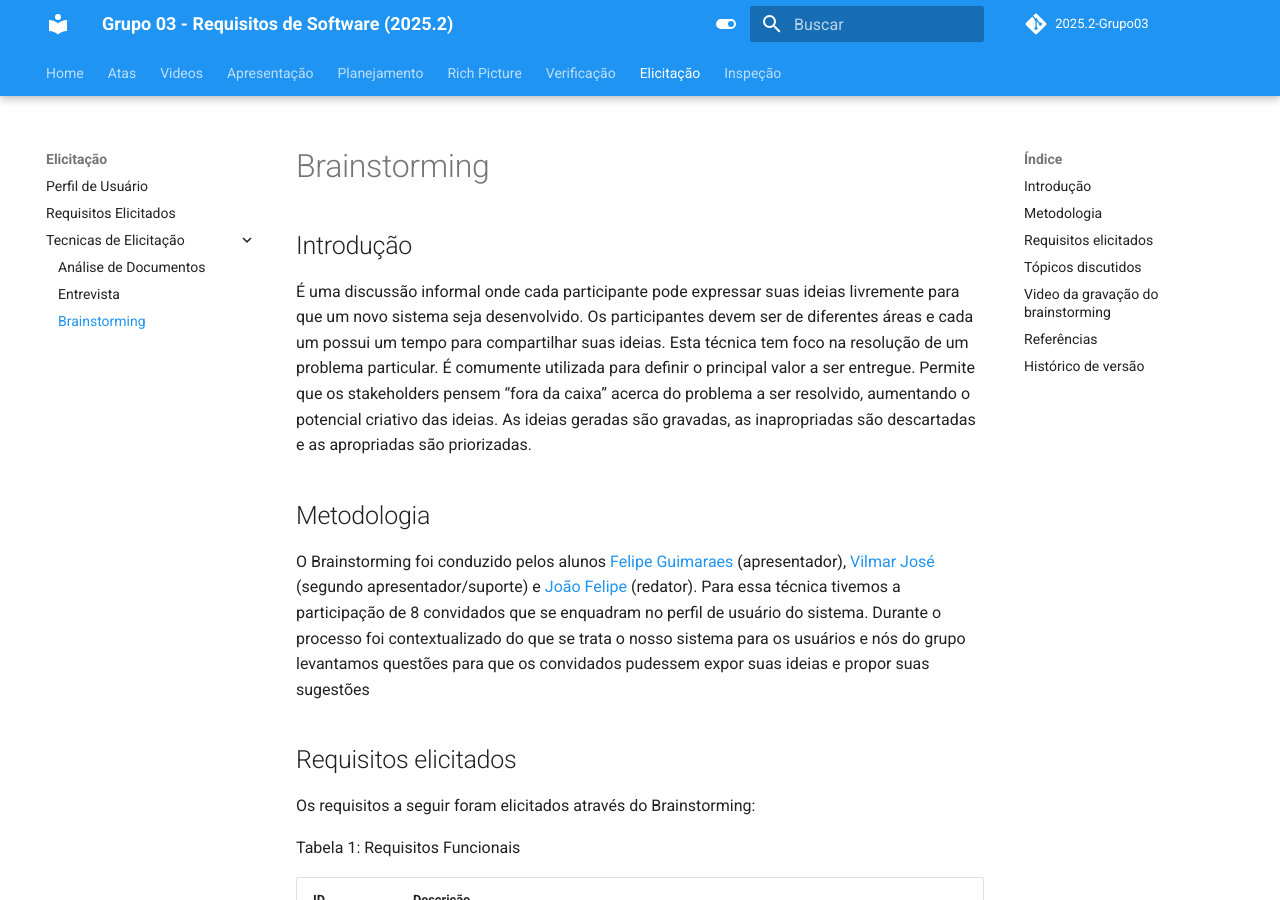
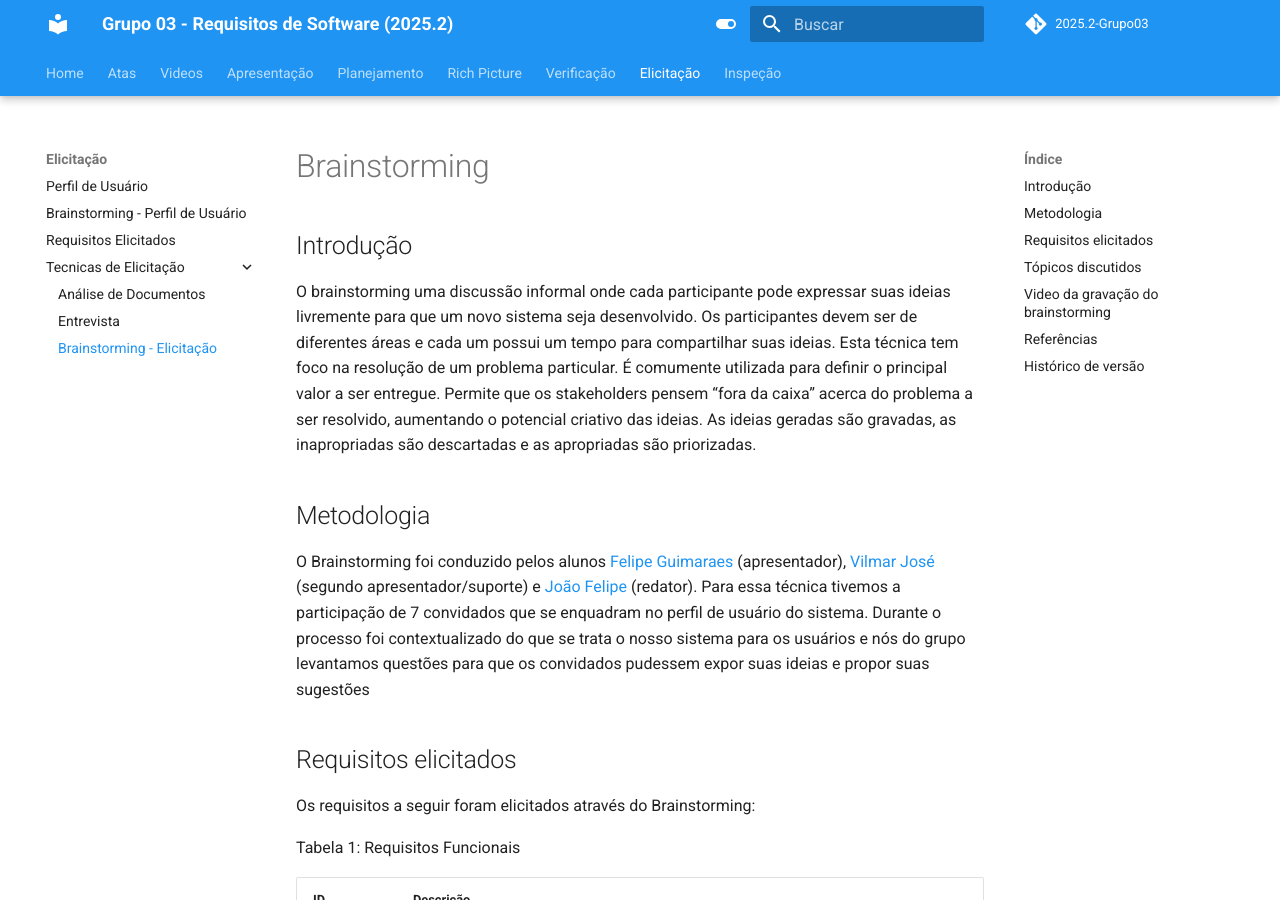
Before and after one commit to Requisitos-de-Software/2025.2-Grupo03, an MkDocs documentation site: the page built from docs/Elicitacao/brainstorming.md, in a window 1280 px wide and 900 px high. Built offline with MkDocs 1.6.1 and Material for MkDocs 9.7.7, drawn with Linux system fonts in a browser that asks for light colours; comment, search, counter and statistics services are not loaded.

Commit message:
subindo tela do brainstorming de perfil de usuario

```diff
--- a/docs/Elicitacao/brainstorming.md
+++ b/docs/Elicitacao/brainstorming.md
@@ -1,10 +1,10 @@
 # Brainstorming
 
 ## Introdução
-É uma discussão informal onde cada participante pode expressar suas ideias livremente para que um novo sistema seja desenvolvido. Os participantes devem ser de diferentes áreas e cada um possui um tempo para compartilhar suas ideias. Esta técnica tem foco na resolução de um problema particular. É comumente utilizada para definir o principal valor a ser entregue. Permite que os stakeholders pensem “fora da caixa” acerca do problema a ser resolvido, aumentando o potencial criativo das ideias. As ideias geradas são gravadas, as inapropriadas são descartadas e as apropriadas são priorizadas.
+O brainstorming uma discussão informal onde cada participante pode expressar suas ideias livremente para que um novo sistema seja desenvolvido. Os participantes devem ser de diferentes áreas e cada um possui um tempo para compartilhar suas ideias. Esta técnica tem foco na resolução de um problema particular. É comumente utilizada para definir o principal valor a ser entregue. Permite que os stakeholders pensem “fora da caixa” acerca do problema a ser resolvido, aumentando o potencial criativo das ideias. As ideias geradas são gravadas, as inapropriadas são descartadas e as apropriadas são priorizadas.
 
 ## Metodologia
-O Brainstorming foi conduzido pelos alunos [Felipe Guimaraes](https://github.com/felipegf1) (apresentador), [Vilmar José](https://github.com/VilmarFagundes) (segundo apresentador/suporte) e [João Felipe](https://github.com/MrBolt2005.png) (redator). Para essa técnica tivemos a participação de 8 convidados que se enquadram no perfil de usuário do sistema. Durante o processo foi contextualizado do que se trata o nosso sistema para os usuários e nós do grupo levantamos questões para que os convidados pudessem expor suas ideias e propor suas sugestões
+O Brainstorming foi conduzido pelos alunos [Felipe Guimaraes](https://github.com/felipegf1) (apresentador), [Vilmar José](https://github.com/VilmarFagundes) (segundo apresentador/suporte) e [João Felipe](https://github.com/MrBolt2005.png) (redator). Para essa técnica tivemos a participação de 7 convidados que se enquadram no perfil de usuário do sistema. Durante o processo foi contextualizado do que se trata o nosso sistema para os usuários e nós do grupo levantamos questões para que os convidados pudessem expor suas ideias e propor suas sugestões
 
 ## Requisitos elicitados
 
--- a/mkdocs.yml
+++ b/mkdocs.yml
@@ -68,11 +68,12 @@
     - Verificação 2: Verificacao/verificacao2.md
   - Elicitação:
     - Perfil de Usuário: Elicitacao/perfil_usuario.md
+    - Brainstorming - Perfil de Usuário: Elicitacao/brainstorming_perfil.md
     - Requisitos Elicitados: Elicitacao/requisitos_elicitados.md
     - Tecnicas de Elicitação:
       - Análise de Documentos: Elicitacao/analise_de_documentos.md
       - Entrevista: Elicitacao/entrevista.md
-      - Brainstorming: Elicitacao/brainstorming.md
+      - Brainstorming - Elicitação: Elicitacao/brainstorming.md
   - Inspeção:
     - Grupo: Inspeção/Inspeção_grupo.md
     - Grupo +1: Inspeção/inspeção_grupo_mais_um.md
```
Also changed, not shown: docs/Elicitacao/brainstorming_perfil.md (added, +40 -0 lines), docs/Elicitacao/perfil_usuario.md (+1 -1 lines).
